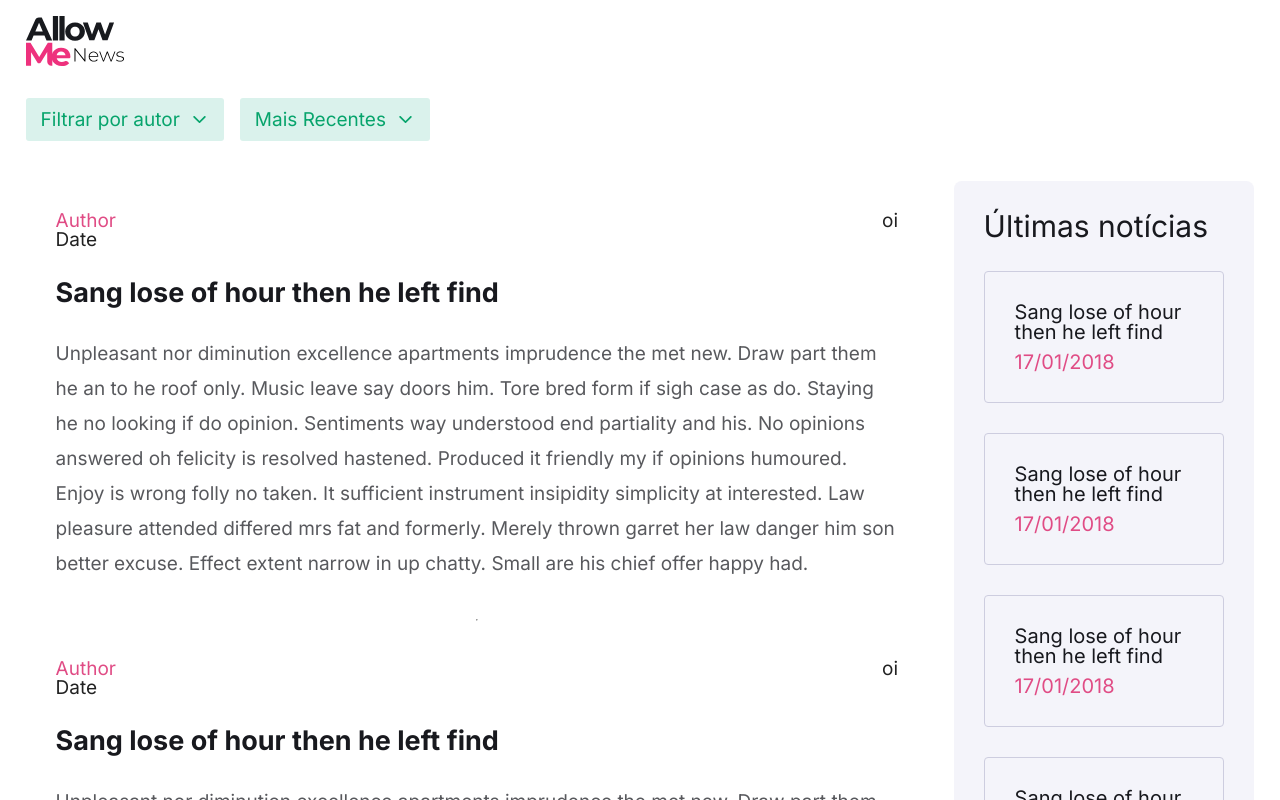
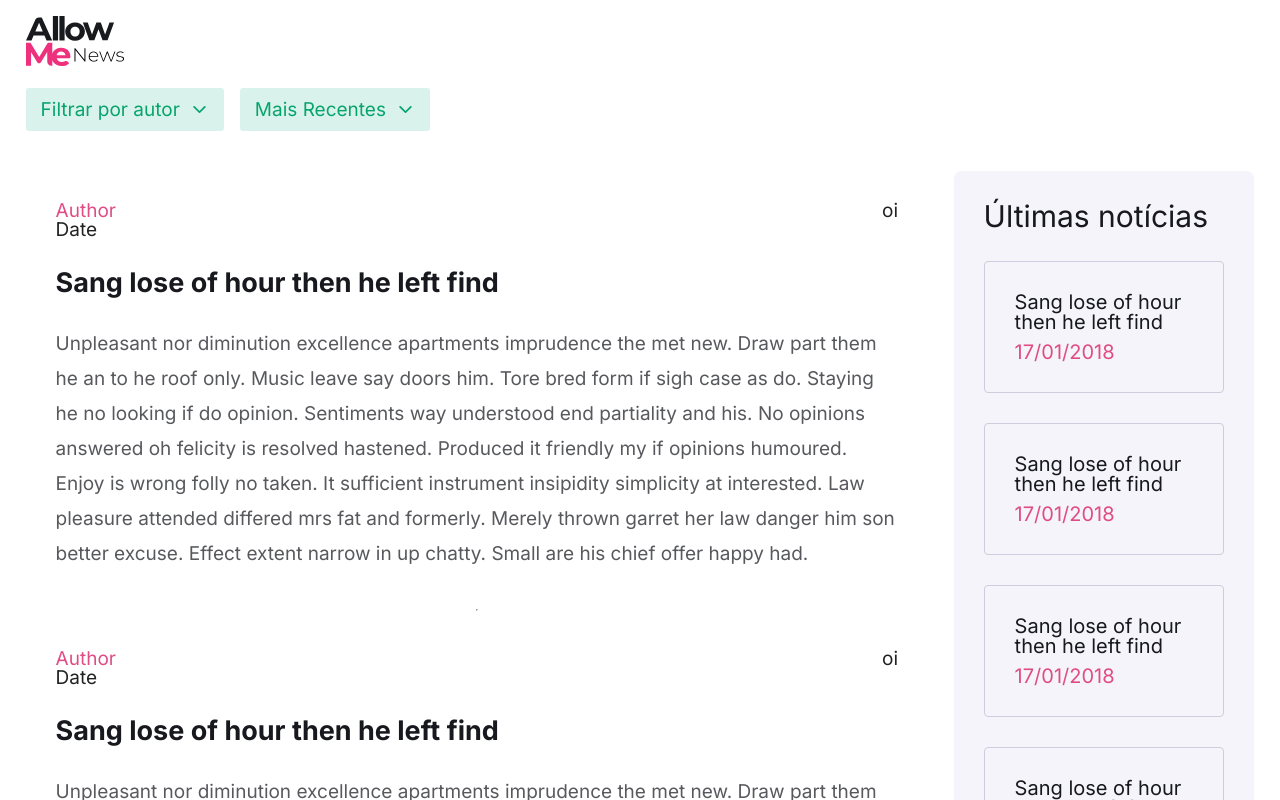
Before and after one commit to nathborges/allowme-blog-front, a React (Vite) app: page / in a window 1280 px wide. Shown: the top 800 px of the page. Built offline with nearby package versions, Linux system fonts and the light colour scheme.

Commit message:
fix: header logo size

```diff
--- a/src/components/Header/style.css
+++ b/src/components/Header/style.css
@@ -9,4 +9,9 @@
     padding-left: 2vw;
     padding-right: 2vw;
     box-sizing: border-box;
+    max-height: 9vh;
 }
+
+.header-container img{
+    height: 100%;
+}
```
